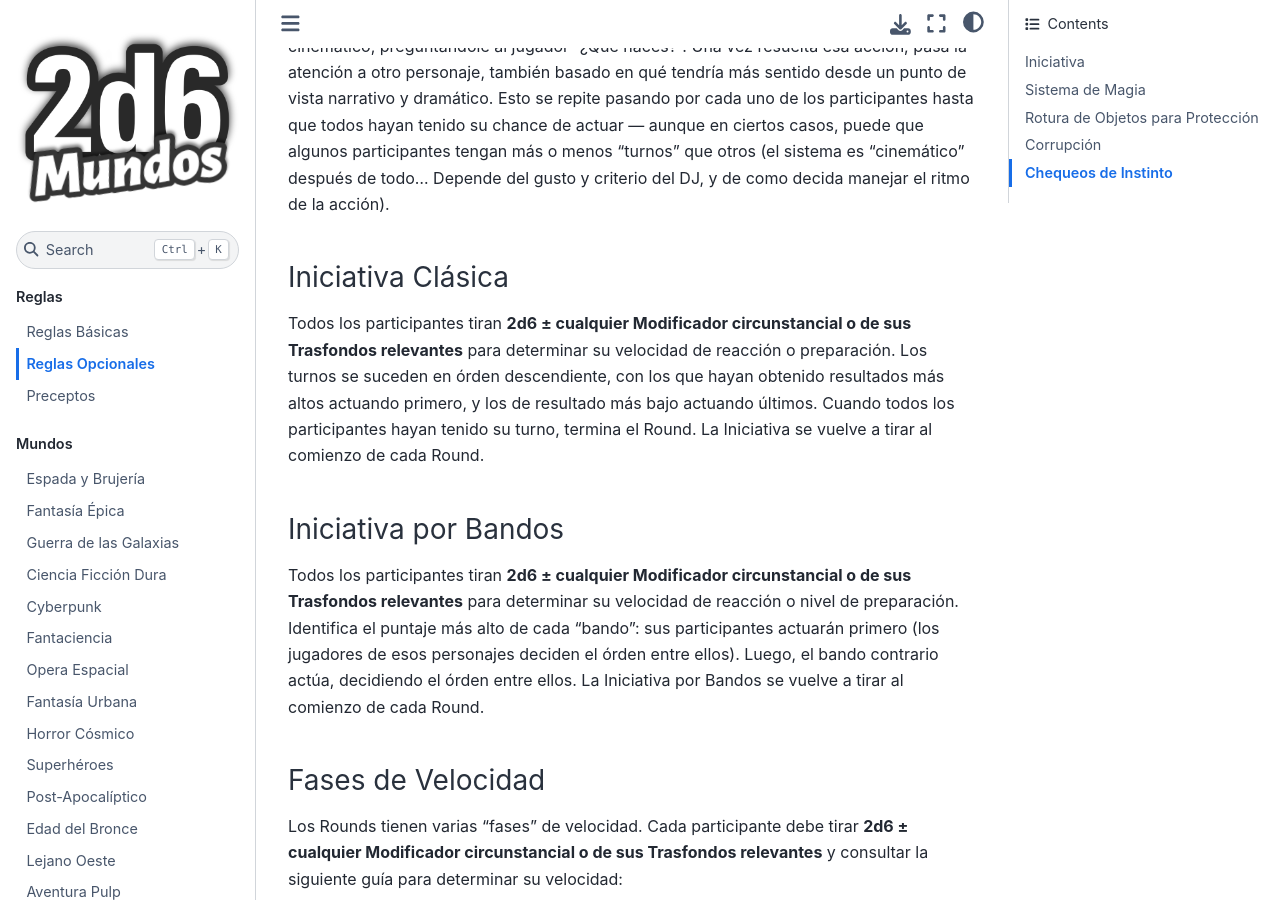
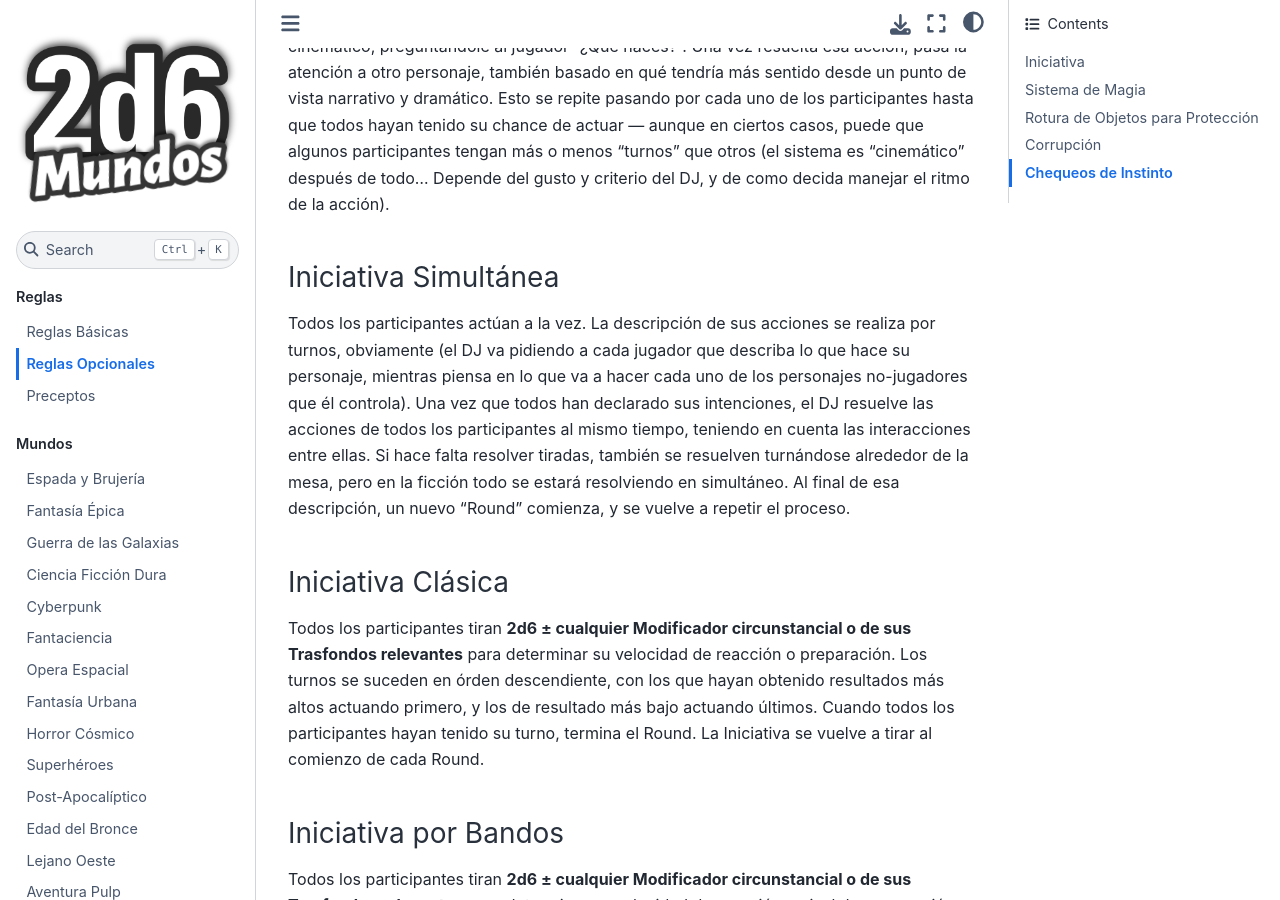
Before and after one commit to TaTooKa/2d6Mundos, a Sphinx documentation site: the page built from docs/source/pages/rules/reglas-opcionales.rst, in a window 1280 px wide and 900 px high, scrolled down 479 px. Built offline with Sphinx 7.4.7 and the Sphinx Book theme 1.1.4, drawn with Linux system fonts in a browser that asks for light colours; some web fonts are replaced.

Commit message:
add simultaneous initiative rules

```diff
--- a/docs/source/pages/rules/reglas-opcionales.rst
+++ b/docs/source/pages/rules/reglas-opcionales.rst
@@ -12,6 +12,11 @@ Iniciativa Cinemática
 Este es el sistema de Iniciativa predeterminado de *2d6Mundos*, dado que no requiere de tiradas de dados ni mecánicas complejas.
 
 El DJ decide qué personaje actúa primero siguiendo la lógica de la narrativa y su estilo cinemático, preguntándole al jugador "¿Qué haces?". Una vez resuelta esa acción, pasa la atención a otro personaje, también basado en qué tendría más sentido desde un punto de vista narrativo y dramático. Esto se repite pasando por cada uno de los participantes hasta que todos hayan tenido su chance de actuar — aunque en ciertos casos, puede que algunos participantes tengan más o menos "turnos" que otros (el sistema es "cinemático" después de todo... Depende del gusto y criterio del DJ, y de como decida manejar el ritmo de la acción).
+
+Iniciativa Simultánea
+^^^^^^^^^^^^^^^^^^^^^
+
+Todos los participantes actúan a la vez. La descripción de sus acciones se realiza por turnos, obviamente (el DJ va pidiendo a cada jugador que describa lo que hace su personaje, mientras piensa en lo que va a hacer cada uno de los personajes no-jugadores que él controla). Una vez que todos han declarado sus intenciones, el DJ resuelve las acciones de todos los participantes al mismo tiempo, teniendo en cuenta las interacciones entre ellas. Si hace falta resolver tiradas, también se resuelven turnándose alrededor de la mesa, pero en la ficción todo se estará resolviendo en simultáneo. Al final de esa descripción, un nuevo "Round" comienza, y se vuelve a repetir el proceso.
 
 Iniciativa Clásica
 ^^^^^^^^^^^^^^^^^^
```
